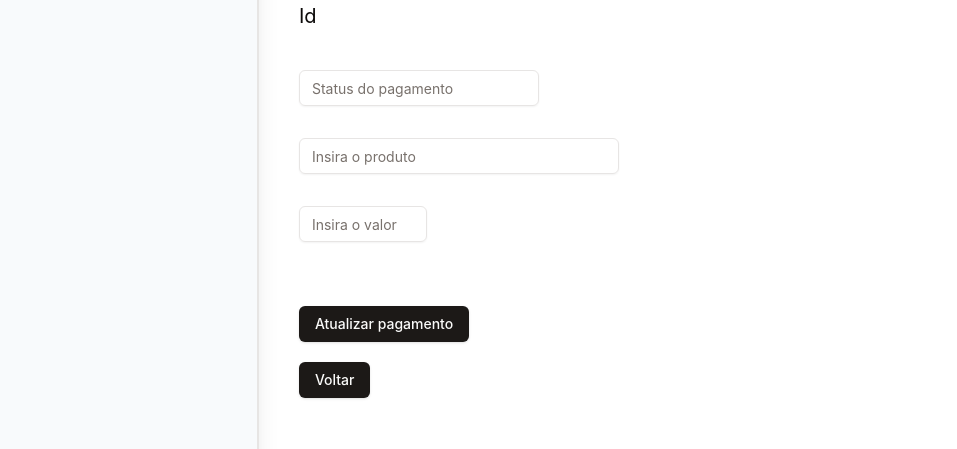
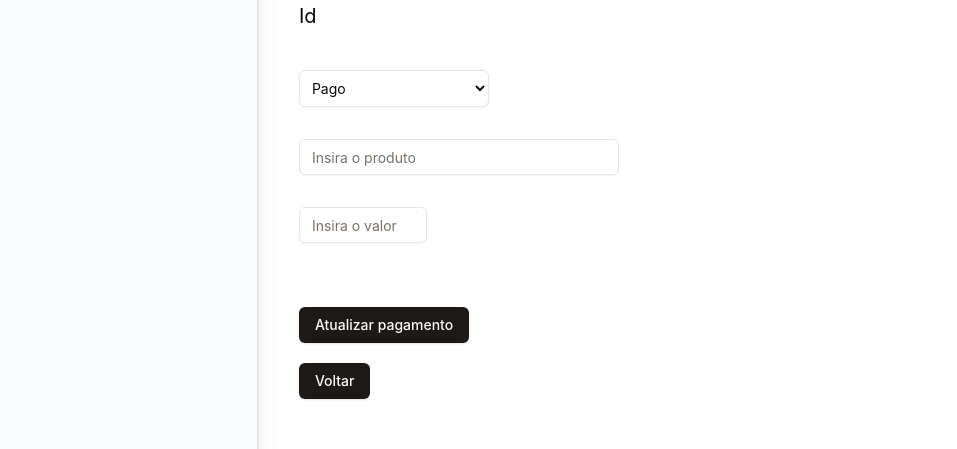
Before and after one commit to jmitsuu/formZod, a React (Vite) app: page /edit/1 in a window 1280 px wide. Shown: the part 218-667 px from the top of the page, without its empty margins (0-957 px from the left). Built offline with nearby package versions, Linux system fonts and the light colour scheme; data requests are answered from the project's data file.

Commit message:
tanstack

```diff
--- a/src/api/mockpayments.json
+++ b/src/api/mockpayments.json
@@ -41,6 +41,24 @@
       "status": "Pago",
       "product": "Carro",
       "amout": 45000
+    },
+    {
+      "id": "m4x3qz7v",
+      "status": "Em Aberto",
+      "product": "teste",
+      "amout": 144
+    },
+    {
+      "id": "m4x50nz4",
+      "status": "Pago",
+      "product": "teste",
+      "amout": 444
+    },
+    {
+      "id": "m4x587ec",
+      "status": "Pago",
+      "product": "teste",
+      "amout": 44
     }
   ]
 }
--- a/src/pages/payments/components/form/FormPayment.tsx
+++ b/src/pages/payments/components/form/FormPayment.tsx
@@ -2,6 +2,8 @@ import { Button } from "@/components/ui/button";
 import { Input } from "@/components/ui/input";
 import { FormTypeModel } from "../../payment.type";
 import { TypePayment } from "../../payment.interface";
+// import { GroupSelect } from "./checkbox/GroupSelect";
+import { checkList } from "./checkbox/group.model";
 interface TypeForm {
  OnSubmit: (data: TypePayment) => Promise<void>;
  fieldValueId?: string;
@@ -14,12 +16,16 @@ export function FormPayment({ OnSubmit, btnTextForm }: TypeForm) {
  const { register, handleSubmit, errors } = FormTypeModel();
  return (
   <form onSubmit={handleSubmit(OnSubmit)} className="space-y-8">
-   <Input
+   <select
     {...register("status")}
-    className="w-60"
-    placeholder="Status do pagamento"
-   />
-   {/* <GroupSelect teste={{...register("status")}}  /> */}
+    className="bg-white shadow-sm border text-sm   w-[190px] py-2 px-2 rounded-md"
+   >
+    {checkList.map((option) => {
+     return <option>{option.checkTitle}</option>;
+    })}
+   </select>
+   {/* <GroupSelect option={ {...register("status")}} /> */}
+
    <p className="text-red-500">{errors.status?.message}</p>
 
    <Input
--- a/src/pages/payments/components/form/checkbox/GroupSelect.tsx
+++ b/src/pages/payments/components/form/checkbox/GroupSelect.tsx
@@ -6,13 +6,13 @@ import {
  SelectValue,
 } from "@/components/ui/select";
 import { checkList } from "./group.model";
+
 export function GroupSelect() {
-
  return (
   <div>
-   <Select>
+   <Select  >
     <SelectTrigger className="w-[190px]">
-     <SelectValue placeholder="Selecione o pagamento" />
+     <SelectValue placeholder="Selecione o pagamento"  />
     </SelectTrigger>
     <SelectContent>
      {checkList.map((select) => {
--- a/src/pages/payments/edit/EditPayment.tsx
+++ b/src/pages/payments/edit/EditPayment.tsx
@@ -4,7 +4,7 @@ import { Link } from "react-router-dom";
 import { FormPayment } from "../components/form/FormPayment";
 
 export function EditPayment() {
- const { editPayment,  updatePayment } = FindParamsEdit();
+ const { editPayment, updatePayment } = FindParamsEdit();
  return (
   <section className="w-full h-full flex flex-col items-center  ">
    <div className="container mx-auto mt-20 px-10">
@@ -13,10 +13,9 @@ export function EditPayment() {
     </h1>
     <h1 className="text-xl mb-10">Id {editPayment?.id}</h1>
     <FormPayment OnSubmit={updatePayment} btnTextForm="Atualizar pagamento" />
-    <Button className="mt-5 ">
-     {" "}
-     <Link to="/">Voltar</Link>
-    </Button>
+    <Link to="/">
+     <Button className="mt-5 ">Voltar</Button>
+    </Link>
    </div>
   </section>
  );
--- a/src/pages/payments/home/payment.model.ts
+++ b/src/pages/payments/home/payment.model.ts
@@ -26,6 +26,7 @@ export function PaymentModel(){
   const {mutateAsync:formOnSubmit} = useMutation({
     mutationFn: postNewPayment,
     onSuccess(postNewPayment) {
+
           queryClient.setQueryData(['dataPayments'],
             (oldPayments: TypePayment[]) =>[
               ...oldPayments,
--- a/src/pages/payments/payment.schema.ts
+++ b/src/pages/payments/payment.schema.ts
@@ -2,7 +2,7 @@ import { z } from "zod"
 
 export const formSchema = z.object({
   id: z.string(),
-  status:z.string().min(1,{message:"Insira a situação do pagamento"}),
+  status:z.enum(["Pago", "Em Aberto", "Em Atraso"]),
   product:z.string().min(1,{message:"Preencha o produto"}),
   amout:z.coerce.number().min(1,{message:"Insira um valor"})
 })
```
